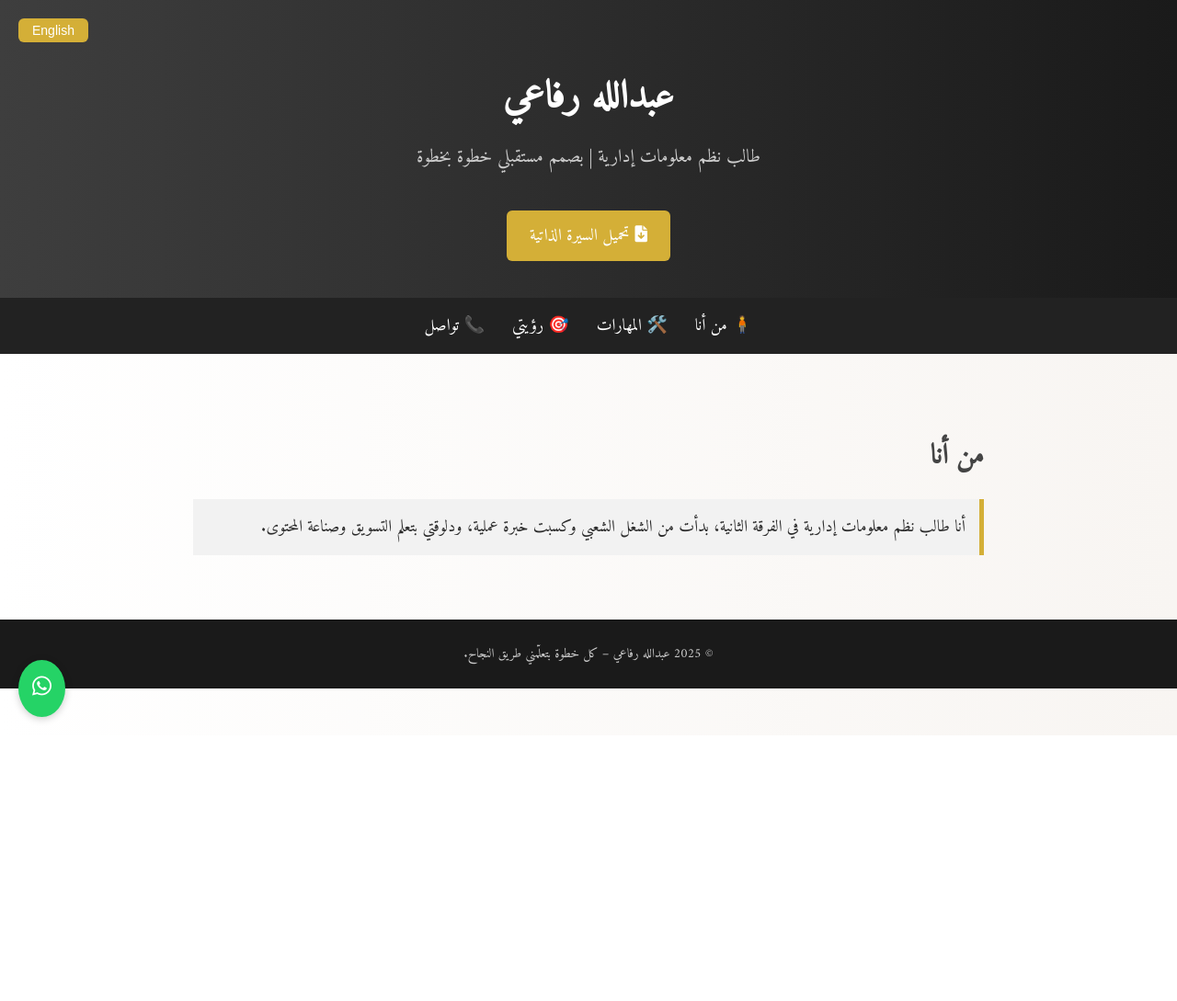
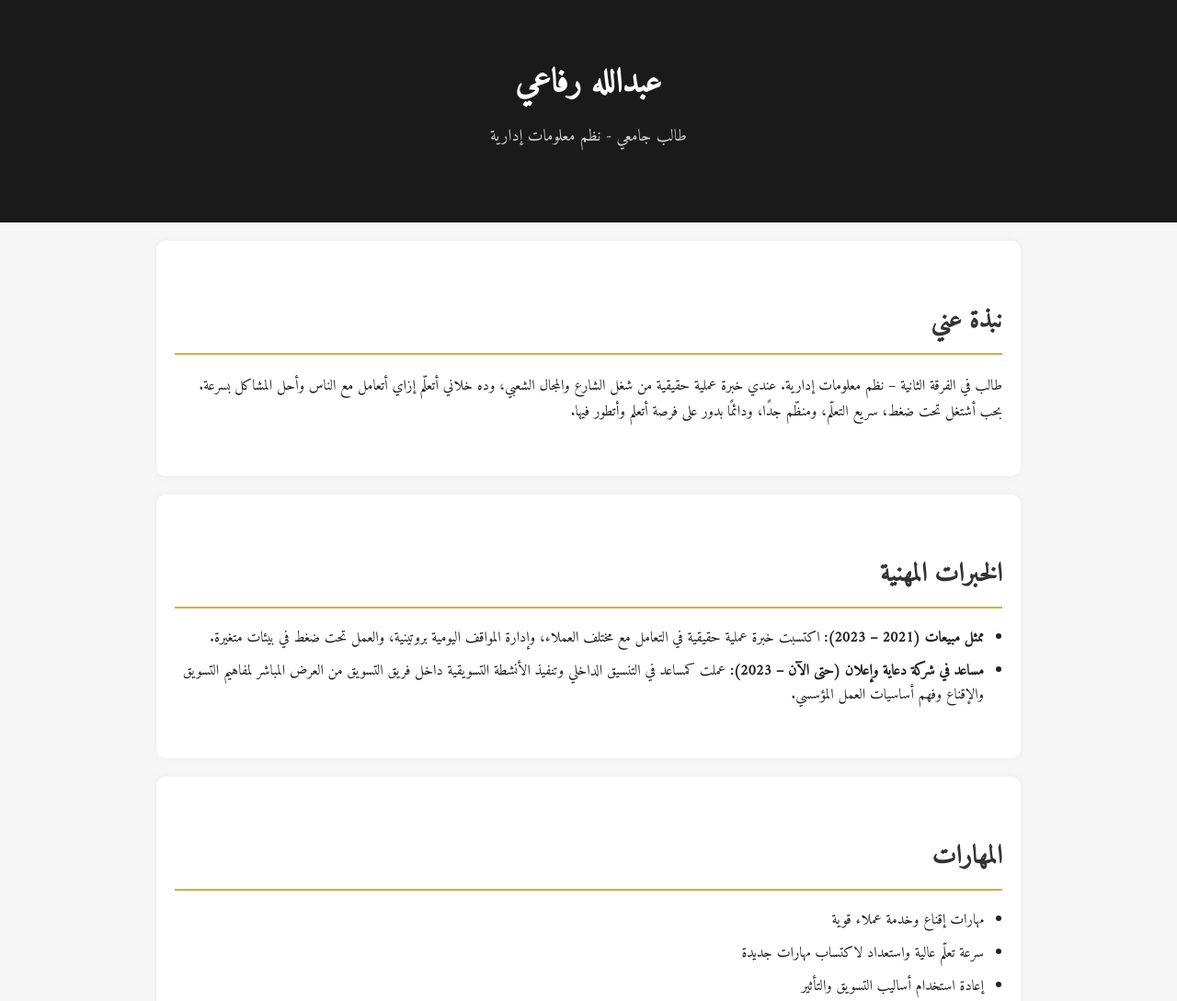
Before and after one commit to AbdoRefa3y/website-abdullah, a plain HTML site: page index.html in a window 1280 px wide. Shown: the top 1089 px of the page at 92% size. Before the commit the page ends 800 px from the top, so only its background shows below. Drawn offline with Linux system fonts and the light colour scheme.

Commit message:
Add files via upload

```diff
--- a/index.html
+++ b/index.html
@@ -2,184 +2,128 @@
 <!DOCTYPE html>
 <html lang="ar" dir="rtl">
 <head>
-  <meta charset="UTF-8" />
+  <meta charset="UTF-8">
   <title>عبدالله رفاعي | الموقع الشخصي</title>
-  <meta name="viewport" content="width=device-width, initial-scale=1.0" />
-  <link href="https://fonts.googleapis.com/css2?family=Amiri&display=swap" rel="stylesheet" />
+  <meta name="viewport" content="width=device-width, initial-scale=1.0">
+  <link href="https://fonts.googleapis.com/css2?family=Amiri&display=swap" rel="stylesheet">
   <link href="https://cdnjs.cloudflare.com/ajax/libs/font-awesome/6.0.0/css/all.min.css" rel="stylesheet">
   <style>
-    * { scroll-behavior: smooth; box-sizing: border-box; }
     body {
       margin: 0;
       font-family: 'Amiri', serif;
-      background: linear-gradient(to left, #f8f5f2, #ffffff);
-      color: #2c2c2c;
+      background: #f7f7f7;
+      color: #222;
+      direction: rtl;
     }
     header {
-      background: linear-gradient(to right, #3e3e3e, #1a1a1a);
-      color: white;
+      background: #1a1a1a;
+      color: #fff;
       text-align: center;
-      padding: 70px 20px 40px;
-      position: relative;
+      padding: 60px 20px;
     }
-    header h1 { font-size: 42px; margin: 0; }
-    header p { font-size: 20px; margin-top: 10px; color: #ccc; }
-    .lang-toggle {
-      position: absolute;
-      top: 20px;
-      left: 20px;
-      background: #d4af37;
-      color: #fff;
-      padding: 5px 15px;
-      border: none;
-      cursor: pointer;
-      border-radius: 6px;
-      font-size: 14px;
-    }
-    .download-btn {
-      margin-top: 20px;
-      display: inline-block;
-      padding: 12px 25px;
-      background: #d4af37;
-      color: #fff;
-      text-decoration: none;
-      font-size: 18px;
-      border-radius: 6px;
-    }
-    nav {
-      background-color: #222;
-      display: flex;
-      justify-content: center;
-      flex-wrap: wrap;
-    }
-    nav a {
-      color: white;
-      padding: 15px;
-      text-decoration: none;
-      font-size: 18px;
-    }
-    nav a:hover { background-color: #444; }
+    header h1 { margin: 0; font-size: 36px; }
+    header p { margin-top: 10px; font-size: 18px; color: #ccc; }
     section {
-      padding: 60px 20px;
       max-width: 900px;
       margin: auto;
-      display: none;
+      padding: 40px 20px;
+      background: #fff;
+      margin-top: 20px;
+      border-radius: 10px;
+      box-shadow: 0 0 10px rgba(0,0,0,0.05);
     }
-    section.active { display: block; animation: fadeIn 1s ease-in-out; }
     h2 {
-      font-size: 30px;
+      font-size: 28px;
+      color: #333;
+      border-bottom: 2px solid #d4af37;
+      padding-bottom: 10px;
       margin-bottom: 20px;
-      color: #444;
     }
-    .box {
-      background-color: #f2f2f2;
-      margin: 10px 0;
-      padding: 15px;
-      border-right: 5px solid #d4af37;
-      font-size: 18px;
+    ul { padding-right: 20px; }
+    li { margin-bottom: 10px; line-height: 1.6; }
+    footer {
+      background: #1a1a1a;
+      color: #ccc;
+      text-align: center;
+      padding: 20px;
+      font-size: 14px;
+      margin-top: 40px;
     }
-    footer {
-      text-align: center;
-      background-color: #1a1a1a;
-      color: #ccc;
-      padding: 25px;
-      font-size: 14px;
-    }
-    .icon { margin-left: 10px; color: #d4af37; }
-    .whatsapp-btn {
-      position: fixed;
-      bottom: 20px;
-      left: 20px;
-      background-color: #25d366;
-      color: white;
-      font-size: 24px;
-      padding: 10px 15px;
-      border-radius: 50%;
-      text-decoration: none;
-      z-index: 999;
-      box-shadow: 0 2px 8px rgba(0,0,0,0.2);
-    }
-    @keyframes fadeIn {
-      from { opacity: 0; transform: translateY(20px); }
-      to { opacity: 1; transform: translateY(0); }
-    }
-    @media (max-width: 768px) {
-      nav a { padding: 12px; font-size: 16px; }
-      .download-btn, .lang-toggle { font-size: 16px; padding: 10px 20px; }
+    .contact-info i {
+      margin-left: 10px;
+      color: #d4af37;
     }
   </style>
 </head>
 <body>
   <header>
-    <button class="lang-toggle" onclick="toggleLang()">English</button>
-    <h1 id="name">عبدالله رفاعي</h1>
-    <p id="desc">طالب نظم معلومات إدارية | بصمم مستقبلي خطوة بخطوة</p>
-    <a id="cvBtn" href="#" class="download-btn"><i class="fas fa-file-arrow-down"></i> تحميل السيرة الذاتية</a>
+    <h1>عبدالله رفاعي</h1>
+    <p>طالب جامعي - نظم معلومات إدارية</p>
   </header>
 
-  <nav>
-    <a href="#about" onclick="showSection('about')">🧍 من أنا</a>
-    <a href="#skills" onclick="showSection('skills')">🛠️ المهارات</a>
-    <a href="#vision" onclick="showSection('vision')">🎯 رؤيتي</a>
-    <a href="#contact" onclick="showSection('contact')">📞 تواصل</a>
-  </nav>
-
-  <section id="about" class="active">
-    <h2>من أنا</h2>
-    <p class="box" data-en="I'm a second-year MIS student. I started from street-level work, gained real-life experience, and now learning marketing and content creation.">أنا طالب نظم معلومات إدارية في الفرقة الثانية، بدأت من الشغل الشعبي وكسبت خبرة عملية، ودلوقتي بتعلم التسويق وصناعة المحتوى.</p>
+  <section>
+    <h2>نبذة عني</h2>
+    <p>
+      طالب في الفرقة الثانية – نظم معلومات إدارية. عندي خبرة عملية حقيقية من شغل الشارع والمجال الشعبي، وده خلاني أتعلّم إزاي أتعامل مع الناس وأحل المشاكل بسرعة.
+      بحب أشتغل تحت ضغط، سريع التعلّم، ومنظّم جدًا، ودائمًا بدور على فرصة أتعلم وأتطور فيها.
+    </p>
   </section>
 
-  <section id="skills">
-    <h2>المهارات</h2>
-    <div class="box" data-en="Communication and persuasion"><i class="fas fa-comments icon"></i> التواصل والإقناع</div>
-    <div class="box" data-en="Time management and organization"><i class="fas fa-clock icon"></i> إدارة الوقت والتنظيم</div>
-    <div class="box" data-en="Basic digital marketing"><i class="fas fa-bullhorn icon"></i> التسويق الرقمي الأساسي</div>
-    <div class="box" data-en="Word / Excel"><i class="fas fa-file-alt icon"></i> Word و Excel</div>
+  <section>
+    <h2>الخبرات المهنية</h2>
+    <ul>
+      <li><strong>ممثل مبيعات (2021 – 2023):</strong> اكتسبت خبرة عملية حقيقية في التعامل مع مختلف العملاء، وإدارة المواقف اليومية بروتينية، والعمل تحت ضغط في بيئات متغيرة.</li>
+      <li><strong>مساعد في شركة دعاية وإعلان (حتى الآن – 2023):</strong> عملت كمساعد في التنسيق الداخلي وتنفيذ الأنشطة التسويقية داخل فريق التسويق من العرض المباشر لمفاهيم التسويق والإقناع وفهم أساسيات العمل المؤسسي.</li>
+    </ul>
   </section>
 
-  <section id="vision">
-    <h2>رؤيتي</h2>
-    <p class="box" data-en="I want to help real projects succeed and build my own project. I'm driven by learning and persistence.">نفسي أساعد مشاريع حقيقية تنجح، وابدأ مشروعي الخاص. التعلم المستمر والإصرار هما طريقي.</p>
+  <section>
+    <h2>المهارات</h2>
+    <ul>
+      <li>مهارات إقناع وخدمة عملاء قوية</li>
+      <li>سرعة تعلّم عالية واستعداد لاكتساب مهارات جديدة</li>
+      <li>إعادة استخدام أساليب التسويق والتأثير</li>
+      <li>العمل تحت الضغط وفي بيئات متنوعة</li>
+    </ul>
   </section>
 
-  <section id="contact">
-    <h2>تواصل</h2>
-    <p class="box"><i class="fas fa-envelope icon"></i> 2Abdoelsayed7@gmail.com</p>
-    <p class="box"><i class="fas fa-phone icon"></i> 01011738431</p>
+  <section>
+    <h2>الهوايات والمهارات الشخصية</h2>
+    <ul>
+      <li>📚 القراءة</li>
+      <li>🧠 تنمية الذات</li>
+      <li>💻 تعلّم أونلاين</li>
+      <li>⏱️ تنظيم الوقت</li>
+      <li>🗣️ التواصل الفعّال</li>
+    </ul>
   </section>
 
-  <a class="whatsapp-btn" href="https://wa.me/201011738431" target="_blank" title="تواصل واتساب"><i class="fab fa-whatsapp"></i></a>
+  <section>
+    <h2>اللغات</h2>
+    <ul>
+      <li>اللغة العربية (إتقان تام)</li>
+      <li>اللغة الإنجليزية (متوسطة)</li>
+      <li>اللغة الفرنسية (متعلم)</li>
+    </ul>
+  </section>
 
-  <footer>&copy; 2025 عبدالله رفاعي – كل خطوة بتعلّمني طريق النجاح.</footer>
+  <section>
+    <h2>التعليم</h2>
+    <ul>
+      <li>معهد القاهرة الجديدة العالي</li>
+      <li>الفرقة الثانية – شعبة نظم ومعلومات إدارية</li>
+    </ul>
+  </section>
 
-  <script>
-    const toggleLang = () => {
-      const current = document.documentElement.lang;
-      const isArabic = current === 'ar';
-      document.documentElement.lang = isArabic ? 'en' : 'ar';
-      document.body.dir = isArabic ? 'ltr' : 'rtl';
-      document.querySelector('.lang-toggle').textContent = isArabic ? 'العربية' : 'English';
-      document.getElementById('name').textContent = isArabic ? 'Abdallah Refai' : 'عبدالله رفاعي';
-      document.getElementById('desc').textContent = isArabic
-        ? 'MIS Student | Building my future step by step'
-        : 'طالب نظم معلومات إدارية | بصمم مستقبلي خطوة بخطوة';
-      document.getElementById('cvBtn').innerHTML = isArabic
-        ? '<i class="fas fa-file-arrow-down"></i> Download CV'
-        : '<i class="fas fa-file-arrow-down"></i> تحميل السيرة الذاتية';
-      document.querySelectorAll('.box').forEach(box => {
-        const enText = box.getAttribute('data-en');
-        if (enText) {
-          const temp = box.innerHTML;
-          box.innerHTML = enText;
-          box.setAttribute('data-en', temp);
-        }
-      });
-    }
+  <section>
+    <h2>التواصل</h2>
+    <p class="contact-info"><i class="fas fa-envelope"></i> 2Abdoelsayed7@gmail.com</p>
+    <p class="contact-info"><i class="fas fa-phone"></i> 01011738431</p>
+    <p class="contact-info"><i class="fas fa-map-marker-alt"></i> 10 Ahmed El Sayed Street, El Zeitoun, Cairo</p>
+  </section>
 
-    const showSection = id => {
-      document.querySelectorAll('section').forEach(s => s.classList.remove('active'));
-      document.getElementById(id).classList.add('active');
-    }
-  </script>
+  <footer>
+    &copy; 2025 عبدالله رفاعي. جميع الحقوق محفوظة.
+  </footer>
 </body>
 </html>
```
